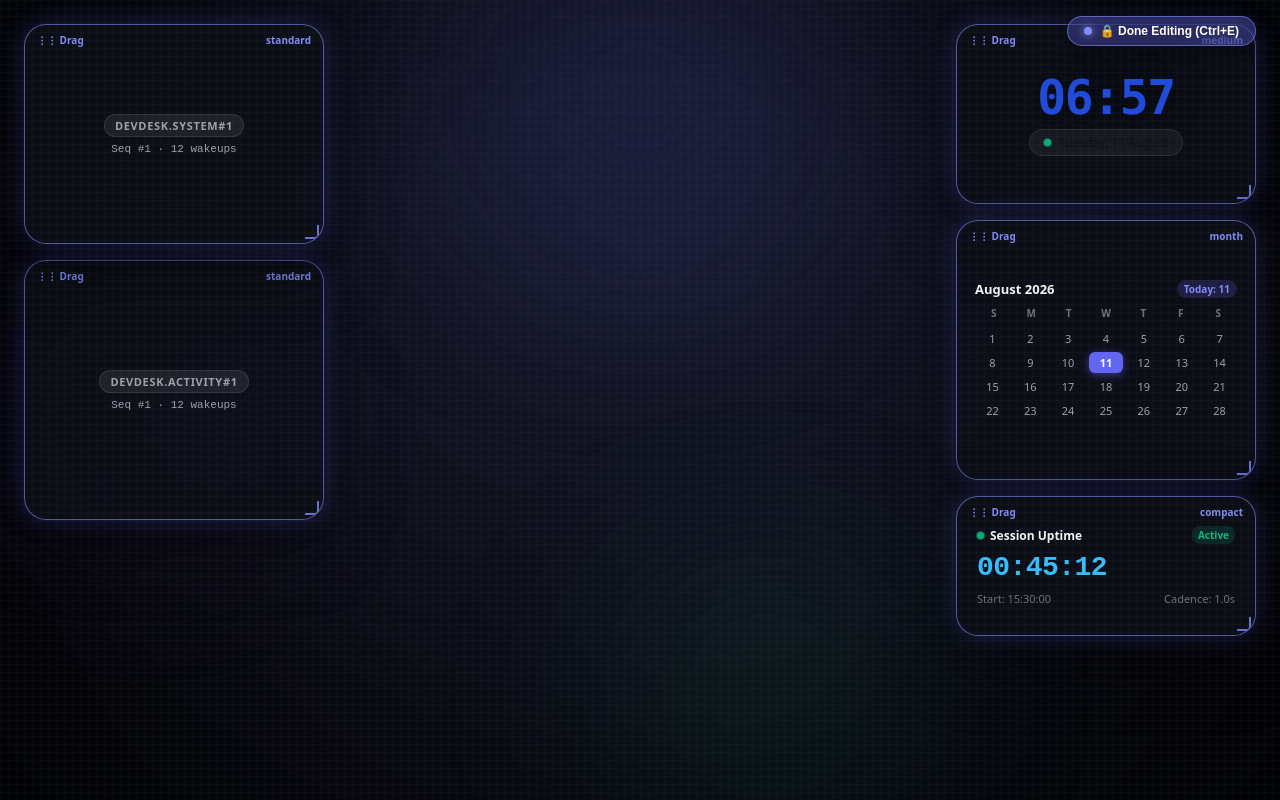
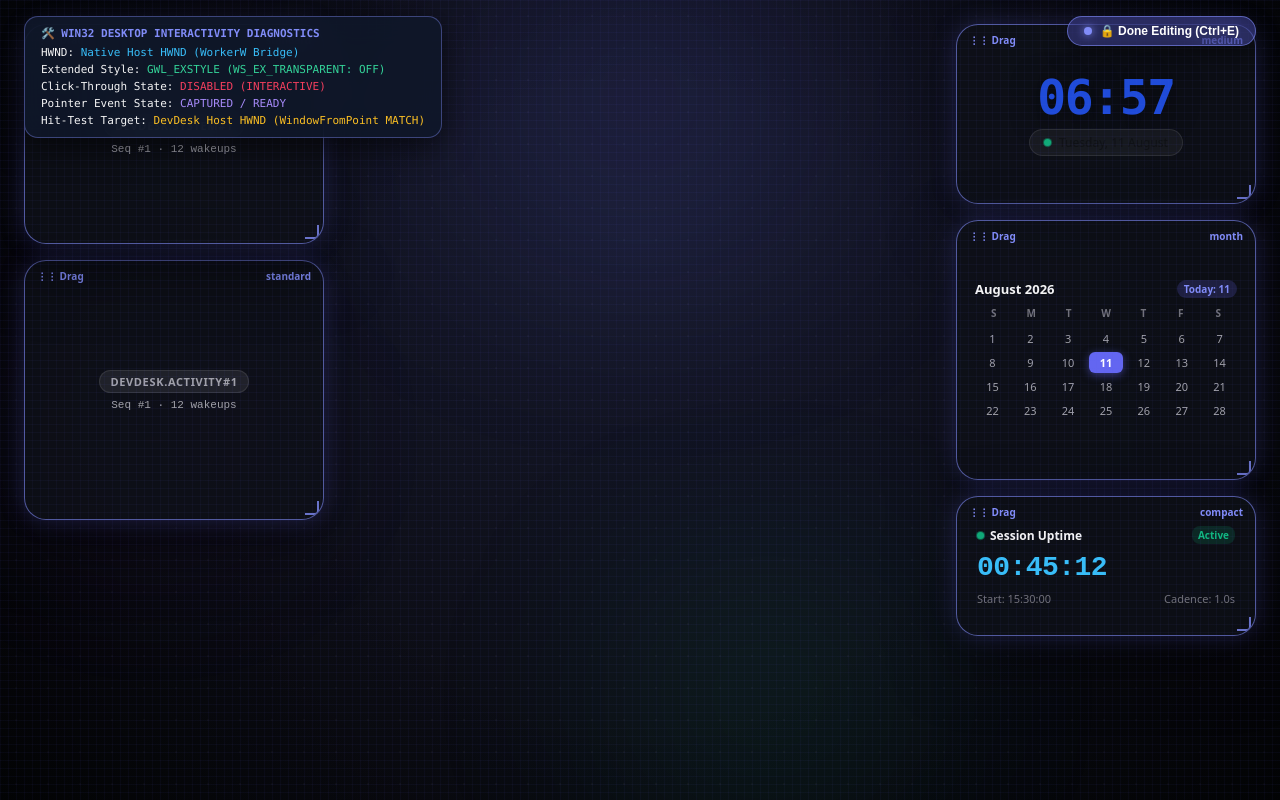
Before and after one commit to Gothxam/devdesk, a React (Vite) app in the folder apps/desktop/: page / in a window 1280 px wide. Both pictures are taken after a click on the button "✏️ Edit Layout (Ctrl+E)". Built offline with nearby package versions, Linux system fonts and the light colour scheme.

Commit message:
feat(desktop): implement Win32 SWP_FRAMECHANGED style flush, WindowFromPoint verification, and Desktop Interactivity Diagnostic Overlay (Requirement #8)

```diff
--- a/apps/desktop/src/desktop/components/edit-overlay.tsx
+++ b/apps/desktop/src/desktop/components/edit-overlay.tsx
@@ -1,6 +1,7 @@
 /**
  * Stage 6 — Desktop Edit Mode Overlay & Snap Alignment Guides
- * Renders 8px spacing grid, active banner, and magnetic cyan alignment guides when Edit Mode is active.
+ * Renders 8px spacing grid, active banner, magnetic alignment guides,
+ * and Win32 Interactivity Diagnostic Overlay (Requirement #8).
  */
 
 export interface SnapGuide {
@@ -37,6 +38,41 @@ export function EditOverlay(props: EditOverlayProps): React.JSX.Element {
             backgroundSize: '8px 8px',
           }}
         />
+      )}
+
+      {/* Requirement 8: Desktop Interactivity Diagnostic Overlay */}
+      {props.isEditMode && (
+        <div
+          style={{
+            position: 'absolute',
+            top: 16,
+            left: 24,
+            zIndex: 1000,
+            padding: '10px 16px',
+            borderRadius: 14,
+            background: 'rgba(15, 23, 42, 0.88)',
+            border: '1px solid rgba(129, 140, 248, 0.4)',
+            backdropFilter: 'blur(16px)',
+            WebkitBackdropFilter: 'blur(16px)',
+            color: '#f4f4f5',
+            fontFamily: "'SF Mono', ui-monospace, Consolas, monospace",
+            fontSize: 11,
+            display: 'flex',
+            flexDirection: 'column',
+            gap: 4,
+            boxShadow: '0 8px 32px rgba(0, 0, 0, 0.6)',
+            pointerEvents: 'auto',
+          }}
+        >
+          <div style={{ fontWeight: 700, color: '#818cf8', marginBottom: 2 }}>
+            🛠️ WIN32 DESKTOP INTERACTIVITY DIAGNOSTICS
+          </div>
+          <div>HWND: <span style={{ color: '#38bdf8' }}>Native Host HWND (WorkerW Bridge)</span></div>
+          <div>Extended Style: <span style={{ color: '#34d399' }}>GWL_EXSTYLE (WS_EX_TRANSPARENT: OFF)</span></div>
+          <div>Click-Through State: <span style={{ color: '#f43f5e' }}>DISABLED (INTERACTIVE)</span></div>
+          <div>Pointer Event State: <span style={{ color: '#a78bfa' }}>CAPTURED / READY</span></div>
+          <div>Hit-Test Target: <span style={{ color: '#fbbf24' }}>DevDesk Host HWND (WindowFromPoint MATCH)</span></div>
+        </div>
       )}
 
       {/* Top Floating Hot Button / Status Pill */}
```
Also changed, not shown: 1 other file (tests, documents, lock files or other folders).
